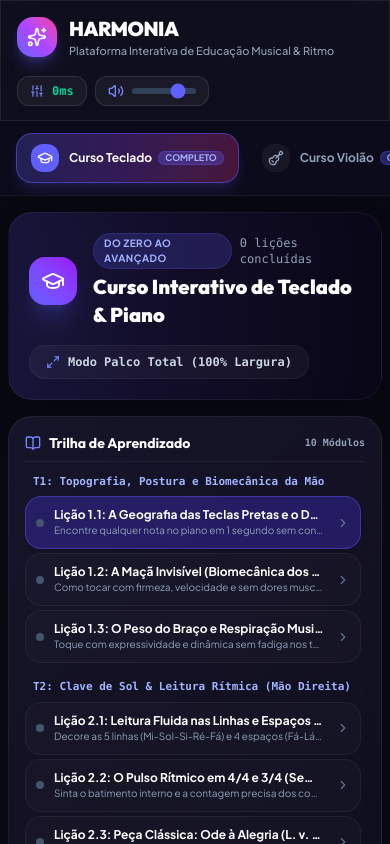
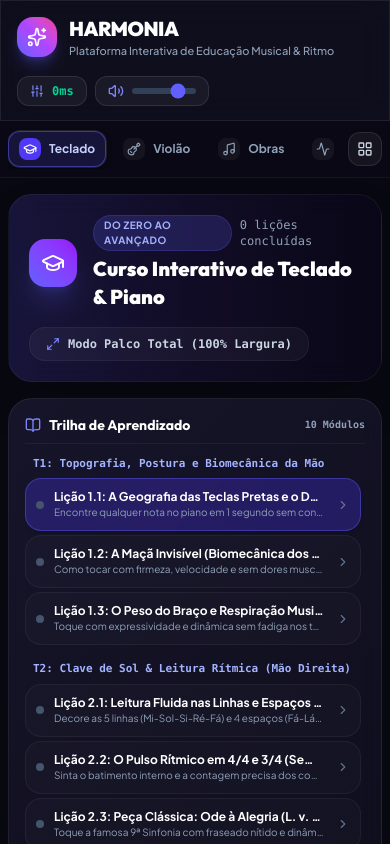
Before and after one commit to asmplayerhifi-sudo/my-piano, a React (Vite) app: page / in a window 390 px wide. Shown: the top 844 px of the page. Built offline with nearby package versions, Linux system fonts and the light colour scheme.

Commit message:
feat(ui): otimizar menu de navegacao ao tamanho da tela com abas compactas responsivas e seletor de grade mobile

```diff
--- a/src/components/layout/Navigation.tsx
+++ b/src/components/layout/Navigation.tsx
@@ -1,5 +1,16 @@
-import React from 'react';
-import { GraduationCap, Guitar, Activity, Music2, Layers, Compass, Music } from 'lucide-react';
+import React, { useState } from 'react';
+import {
+  GraduationCap,
+  Guitar,
+  Activity,
+  Music2,
+  Layers,
+  Compass,
+  Music,
+  LayoutGrid,
+  X,
+  CheckCircle2,
+} from 'lucide-react';
 
 export type TabId =
   | 'course-keyboard'
@@ -16,82 +27,152 @@ interface Props {
   onSelectTab: (tab: TabId) => void;
 }
 
-export const Navigation: React.FC<Props> = ({ activeTab, onSelectTab }) => {
-  const tabs = [
+interface NavTabItem {
+  id: TabId;
+  label: string;
+  mediumLabel: string;
+  shortLabel: string;
+  fullName: string;
+  desc: string;
+  badge?: string;
+  icon: React.ComponentType<{ className?: string }>;
+  accentColor: string;
+  activeBg: string;
+  activeBorder: string;
+  activeText: string;
+  iconActiveBg: string;
+}
+
+const TABS: NavTabItem[] = [
   {
-      id: 'course-keyboard' as TabId,
-      label: 'Curso de Teclado',
-      shortLabel: 'Curso Teclado',
+    id: 'course-keyboard',
+    label: 'Curso Teclado',
+    mediumLabel: 'Teclado',
+    shortLabel: 'Teclado',
+    fullName: 'Curso Completo de Teclado & Piano',
+    desc: 'Do Zero ao Avançado com Partituras e Solfejo',
+    badge: 'Curso',
     icon: GraduationCap,
-      desc: 'Do Zero ao Avançado & Partitura',
-      badge: 'Completo',
-      color: 'indigo',
+    accentColor: 'indigo',
+    activeBg: 'bg-indigo-500/15',
+    activeBorder: 'border-indigo-500/50',
+    activeText: 'text-indigo-200',
+    iconActiveBg: 'bg-indigo-600 text-white shadow-indigo-500/30',
   },
   {
-      id: 'course-guitar' as TabId,
-      label: 'Curso de Violão',
-      shortLabel: 'Curso Violão',
+    id: 'course-guitar',
+    label: 'Curso Violão',
+    mediumLabel: 'Violão',
+    shortLabel: 'Violão',
+    fullName: 'Curso Completo de Violão Popular & Erudito',
+    desc: 'Pestana, CAGED, Dedo Âncora e Levadas',
+    badge: 'Curso',
     icon: Guitar,
-      desc: 'Pestana, CAGED & Dedo Âncora',
-      badge: 'Completo',
-      color: 'amber',
+    accentColor: 'amber',
+    activeBg: 'bg-amber-500/15',
+    activeBorder: 'border-amber-500/50',
+    activeText: 'text-amber-200',
+    iconActiveBg: 'bg-amber-600 text-white shadow-amber-500/30',
   },
   {
-      id: 'repertoire' as TabId,
-      label: 'Repertório de Partituras',
-      shortLabel: 'Partituras',
+    id: 'repertoire',
+    label: 'Repertório',
+    mediumLabel: 'Partituras',
+    shortLabel: 'Obras',
+    fullName: 'Repertório & Partituras Completas',
+    desc: '22 Obras Polifônicas com Ambas as Mãos e Cifra',
+    badge: '22 Obras',
     icon: Music,
-      desc: 'Clássicos, Rock Clássico & MPB',
-      badge: 'Obras',
-      color: 'purple',
+    accentColor: 'purple',
+    activeBg: 'bg-purple-500/15',
+    activeBorder: 'border-purple-500/50',
+    activeText: 'text-purple-200',
+    iconActiveBg: 'bg-purple-600 text-white shadow-purple-500/30',
   },
   {
-      id: 'rhythm' as TabId,
-      label: 'Laboratório Rítmico',
+    id: 'rhythm',
+    label: 'Lab Rítmico',
+    mediumLabel: 'Ritmo',
     shortLabel: 'Ritmo',
+    fullName: 'Laboratório Rítmico Anti-Déficit',
+    desc: 'Metrônomo Interativo, Pauta Deslizante e Feedback',
+    badge: 'Core',
     icon: Activity,
-      desc: 'Metrônomo & Esteira Anti-Déficit',
-      badge: 'Core',
-      color: 'emerald',
+    accentColor: 'emerald',
+    activeBg: 'bg-emerald-500/15',
+    activeBorder: 'border-emerald-500/50',
+    activeText: 'text-emerald-200',
+    iconActiveBg: 'bg-emerald-600 text-white shadow-emerald-500/30',
   },
   {
-      id: 'piano' as TabId,
+    id: 'piano',
     label: 'Teclado Virtual',
-      shortLabel: 'Teclado',
+    mediumLabel: 'Piano Livre',
+    shortLabel: 'Piano',
+    fullName: 'Teclado Virtual & Synth Interativo',
+    desc: 'Montagem de Acordes, Inversões e Rastro Synthesia',
     icon: Music2,
-      desc: 'Acordes, Inversões Livres',
-      color: 'indigo',
+    accentColor: 'cyan',
+    activeBg: 'bg-cyan-500/15',
+    activeBorder: 'border-cyan-500/50',
+    activeText: 'text-cyan-200',
+    iconActiveBg: 'bg-cyan-600 text-white shadow-cyan-500/30',
   },
   {
-      id: 'guitar' as TabId,
-      label: 'Braço do Violão',
-      shortLabel: 'Violão',
+    id: 'guitar',
+    label: 'Braço Violão',
+    mediumLabel: 'Fretboard',
+    shortLabel: 'Braço',
+    fullName: 'Braço do Violão Interativo (Fretboard)',
+    desc: '15 Casas, Shapes CAGED e Diagramas de Acordes',
     icon: Guitar,
-      desc: '15 Casas & Shapes CAGED',
-      color: 'amber',
+    accentColor: 'orange',
+    activeBg: 'bg-orange-500/15',
+    activeBorder: 'border-orange-500/50',
+    activeText: 'text-orange-200',
+    iconActiveBg: 'bg-orange-600 text-white shadow-orange-500/30',
   },
   {
-      id: 'hybrid' as TabId,
+    id: 'hybrid',
     label: 'Ritmo + Harmonia',
+    mediumLabel: 'Harmonia',
     shortLabel: 'Híbrido',
+    fullName: 'Prática Híbrida: Ritmo + Harmonia',
+    desc: 'Troca de Acordes no Compasso e Andamento Real',
     icon: Layers,
-      desc: 'Troca de Acordes na Esteira',
-      color: 'cyan',
+    accentColor: 'blue',
+    activeBg: 'bg-blue-500/15',
+    activeBorder: 'border-blue-500/50',
+    activeText: 'text-blue-200',
+    iconActiveBg: 'bg-blue-600 text-white shadow-blue-500/30',
   },
   {
-      id: 'theory' as TabId,
+    id: 'theory',
     label: 'Teoria Musical',
+    mediumLabel: 'Teoria',
     shortLabel: 'Teoria',
+    fullName: 'Laboratório de Teoria & Harmonia',
+    desc: 'Círculo das Quintas, Escalas e Campo Harmônico',
     icon: Compass,
-      desc: 'Escalas e Círculo das Quintas',
-      color: 'purple',
+    accentColor: 'rose',
+    activeBg: 'bg-rose-500/15',
+    activeBorder: 'border-rose-500/50',
+    activeText: 'text-rose-200',
+    iconActiveBg: 'bg-rose-600 text-white shadow-rose-500/30',
   },
 ];
 
+export const Navigation: React.FC<Props> = ({ activeTab, onSelectTab }) => {
+  const [showGridModal, setShowGridModal] = useState<boolean>(false);
+
   return (
-    <nav className="w-full px-4 sm:px-8 py-3 bg-[#0d0c1c]/90 border-b border-white/5 overflow-x-auto no-scrollbar">
-      <div className="flex items-center gap-2 min-w-max max-w-7xl mx-auto">
-        {tabs.map((tab) => {
+    <>
+      <nav className="w-full bg-[#0a0916]/95 backdrop-blur-md border-b border-white/5 sticky top-[65px] z-30 transition-all select-none">
+        <div className="max-w-[1920px] mx-auto px-2 sm:px-4 lg:px-6">
+          <div className="flex items-center justify-between gap-1.5 py-2">
+            {/* Lista Horizontal de Abas Otimizada ao Tamanho da Tela */}
+            <div className="flex items-center justify-start lg:justify-center gap-1.5 overflow-x-auto no-scrollbar scroll-smooth flex-1 py-0.5">
+              {TABS.map((tab) => {
                 const Icon = tab.icon;
                 const isActive = activeTab === tab.id;
 
@@ -99,43 +180,130 @@ export const Navigation: React.FC<Props> = ({ activeTab, onSelectTab }) => {
                   <button
                     key={tab.id}
                     onClick={() => onSelectTab(tab.id)}
-              className={`flex items-center gap-2.5 px-3.5 py-2.5 rounded-2xl text-xs font-bold transition-all cursor-pointer select-none ${
+                    title={`${tab.fullName} — ${tab.desc}`}
+                    className={`flex items-center gap-2 px-2.5 py-1.5 sm:px-3 sm:py-1.5 lg:px-3.5 lg:py-2 rounded-xl text-xs font-bold transition-all cursor-pointer whitespace-nowrap shrink-0 border ${
                       isActive
-                  ? 'bg-gradient-to-r from-indigo-500/25 via-purple-500/25 to-pink-500/25 text-white border border-indigo-500/50 shadow-lg shadow-indigo-500/15'
-                  : 'text-slate-400 hover:text-slate-200 hover:bg-white/5 border border-transparent'
+                        ? `${tab.activeBg} ${tab.activeBorder} ${tab.activeText} shadow-md shadow-black/40 ring-1 ring-white/10`
+                        : 'text-slate-400 hover:text-white hover:bg-white/[0.06] border-transparent'
                     }`}
                   >
                     <div
-                className={`p-1.5 rounded-xl transition-colors ${
-                  isActive ? 'bg-indigo-500 text-white' : 'bg-white/5 text-slate-400'
+                      className={`p-1 rounded-lg transition-colors ${
+                        isActive ? tab.iconActiveBg : 'bg-white/5 text-slate-400'
+                      }`}
+                    >
+                      <Icon className="w-3.5 h-3.5" />
+                    </div>
+
+                    {/* Rótulo Responsivo: Adapta o tamanho do texto ao viewport */}
+                    <span className="hidden xl:inline">{tab.label}</span>
+                    <span className="hidden md:inline xl:hidden">{tab.mediumLabel}</span>
+                    <span className="md:hidden inline">{tab.shortLabel}</span>
+
+                    {/* Badge Compacto (Apenas quando há espaço suficiente) */}
+                    {tab.badge && (
+                      <span className="hidden 2xl:inline-block text-[9px] px-1.5 py-0.2 rounded-full font-bold uppercase tracking-wider bg-white/10 text-slate-300 border border-white/10">
+                        {tab.badge}
+                      </span>
+                    )}
+                  </button>
+                );
+              })}
+            </div>
+
+            {/* Botão de Grade Rápida de Módulos (Visível em Mobile e Telas Compactas) */}
+            <button
+              onClick={() => setShowGridModal(true)}
+              className="lg:hidden p-2 rounded-xl bg-white/5 hover:bg-white/10 text-slate-300 hover:text-white border border-white/10 transition-colors shrink-0 ml-1"
+              title="Ver todos os módulos em grade"
+              aria-label="Abrir grade de módulos"
+            >
+              <LayoutGrid className="w-4 h-4" />
+            </button>
+          </div>
+        </div>
+      </nav>
+
+      {/* Modal / Gaveta de Navegação com Todos os 8 Módulos Detalhados */}
+      {showGridModal && (
+        <div className="fixed inset-0 z-50 flex items-center justify-center p-4 bg-black/80 backdrop-blur-md animate-fade-in">
+          <div className="bg-[#100f24] border border-white/15 rounded-3xl p-5 sm:p-6 w-full max-w-2xl shadow-2xl space-y-4 max-h-[90vh] overflow-y-auto">
+            <div className="flex items-center justify-between pb-3 border-b border-white/10">
+              <div className="flex items-center gap-2.5">
+                <div className="p-2 rounded-xl bg-indigo-500/20 text-indigo-400">
+                  <LayoutGrid className="w-5 h-5" />
+                </div>
+                <div>
+                  <h3 className="text-base font-black font-display text-white">
+                    Todos os Módulos do Harmonia
+                  </h3>
+                  <p className="text-xs text-slate-400">
+                    Selecione rapidamente qualquer curso ou ferramenta prática
+                  </p>
+                </div>
+              </div>
+              <button
+                onClick={() => setShowGridModal(false)}
+                className="p-2 rounded-xl bg-white/5 hover:bg-white/10 text-slate-400 hover:text-white transition-colors cursor-pointer"
+              >
+                <X className="w-5 h-5" />
+              </button>
+            </div>
+
+            <div className="grid grid-cols-1 sm:grid-cols-2 gap-2.5">
+              {TABS.map((tab) => {
+                const Icon = tab.icon;
+                const isSelected = activeTab === tab.id;
+
+                return (
+                  <button
+                    key={tab.id}
+                    onClick={() => {
+                      onSelectTab(tab.id);
+                      setShowGridModal(false);
+                    }}
+                    className={`flex items-start gap-3 p-3 rounded-2xl border text-left transition-all cursor-pointer ${
+                      isSelected
+                        ? 'bg-indigo-600/20 border-indigo-500 text-white shadow-lg shadow-indigo-600/10'
+                        : 'bg-white/[0.03] hover:bg-white/[0.07] border-white/5 text-slate-300 hover:text-white'
+                    }`}
+                  >
+                    <div
+                      className={`p-2 rounded-xl shrink-0 mt-0.5 ${
+                        isSelected ? tab.iconActiveBg : 'bg-white/5 text-slate-400'
                       }`}
                     >
                       <Icon className="w-4 h-4" />
                     </div>
-              <div className="text-left">
-                <div className="flex items-center gap-1.5">
-                  <span className="hidden sm:inline">{tab.label}</span>
-                  <span className="sm:hidden">{tab.shortLabel}</span>
-                  {tab.badge && (
-                    <span
-                      className={`text-[9px] px-1.5 py-0.2 rounded-full font-bold uppercase ${
-                        tab.badge === 'Completo'
-                          ? 'bg-indigo-500/30 text-indigo-300 border border-indigo-500/30'
-                          : 'bg-emerald-500/20 text-emerald-400 border border-emerald-500/30'
-                      }`}
-                    >
-                      {tab.badge}
+                    <div className="flex-1 min-w-0">
+                      <div className="flex items-center justify-between gap-1">
+                        <span className="font-bold text-xs truncate text-white">
+                          {tab.fullName}
                         </span>
+                        {isSelected && (
+                          <CheckCircle2 className="w-4 h-4 text-indigo-400 shrink-0" />
                         )}
                       </div>
-                <div className="text-[10px] text-slate-500 font-normal hidden md:block">
+                      <p className="text-[11px] text-slate-400 line-clamp-1 mt-0.5">
                         {tab.desc}
-                </div>
+                      </p>
                     </div>
                   </button>
                 );
               })}
             </div>
-    </nav>
+
+            <div className="pt-2 flex justify-end">
+              <button
+                onClick={() => setShowGridModal(false)}
+                className="px-4 py-2 rounded-xl bg-white/10 hover:bg-white/15 text-white text-xs font-bold transition-colors cursor-pointer"
+              >
+                Fechar
+              </button>
+            </div>
+          </div>
+        </div>
+      )}
+    </>
   );
 };
```
Also changed, not shown: 1 other file (tests, documents, lock files or other folders). Lines whose indentation alone changed are shown as unchanged.
